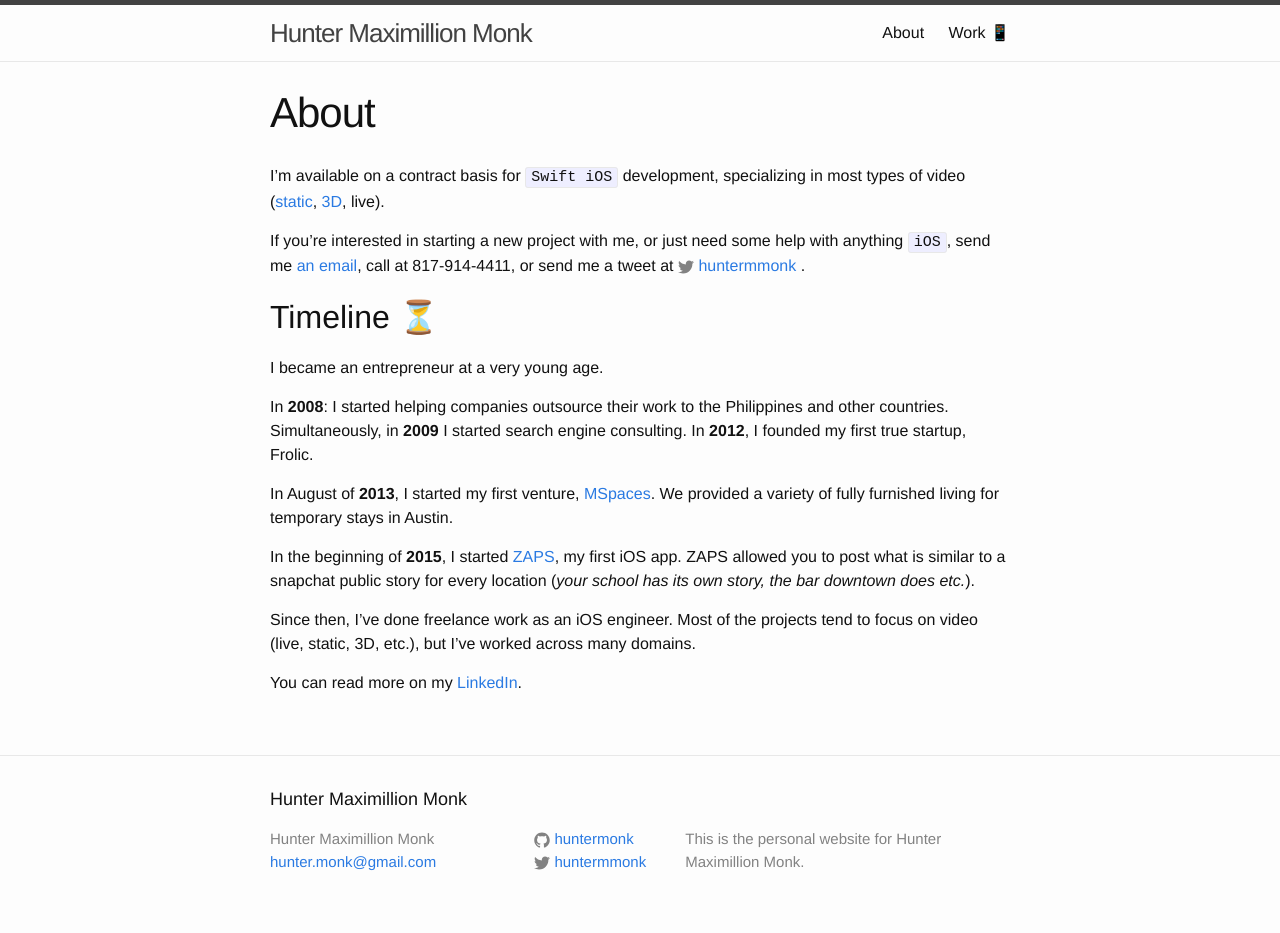
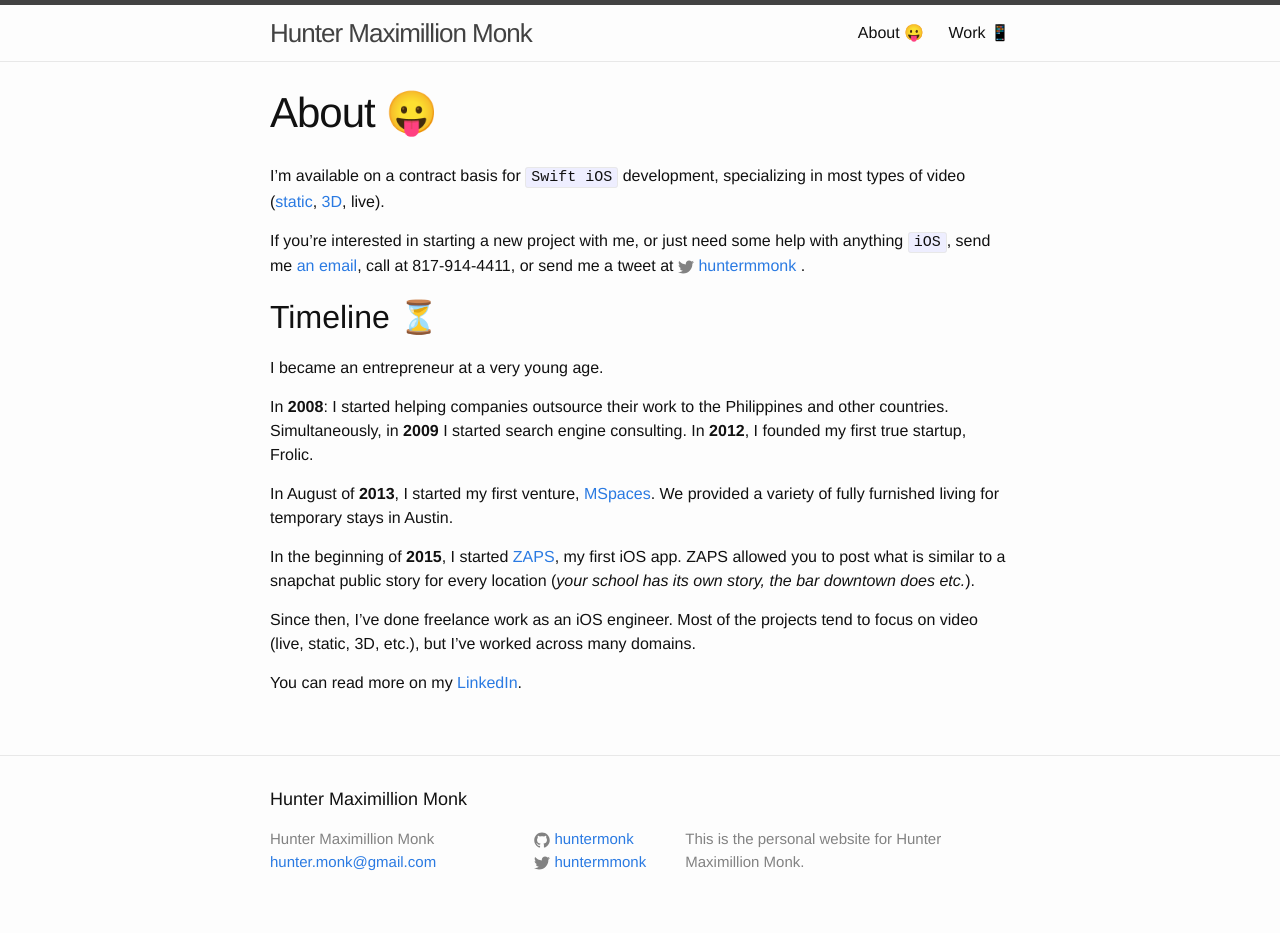
Before and after one commit to huntermonk/huntermonk.github.io, a Jekyll site: the page built from about.md, in a window 1280 px wide. Built offline with Jekyll 4.4.1, drawn with Linux system fonts in a browser that asks for light colours; comment, search, counter and statistics services are not loaded.

Commit message:
add back in smiley

```diff
--- a/about.md
+++ b/about.md
@@ -1,6 +1,6 @@
 ---
 layout: page
-title: About
+title: About 😛
 permalink: /about/
 ---
 
```
